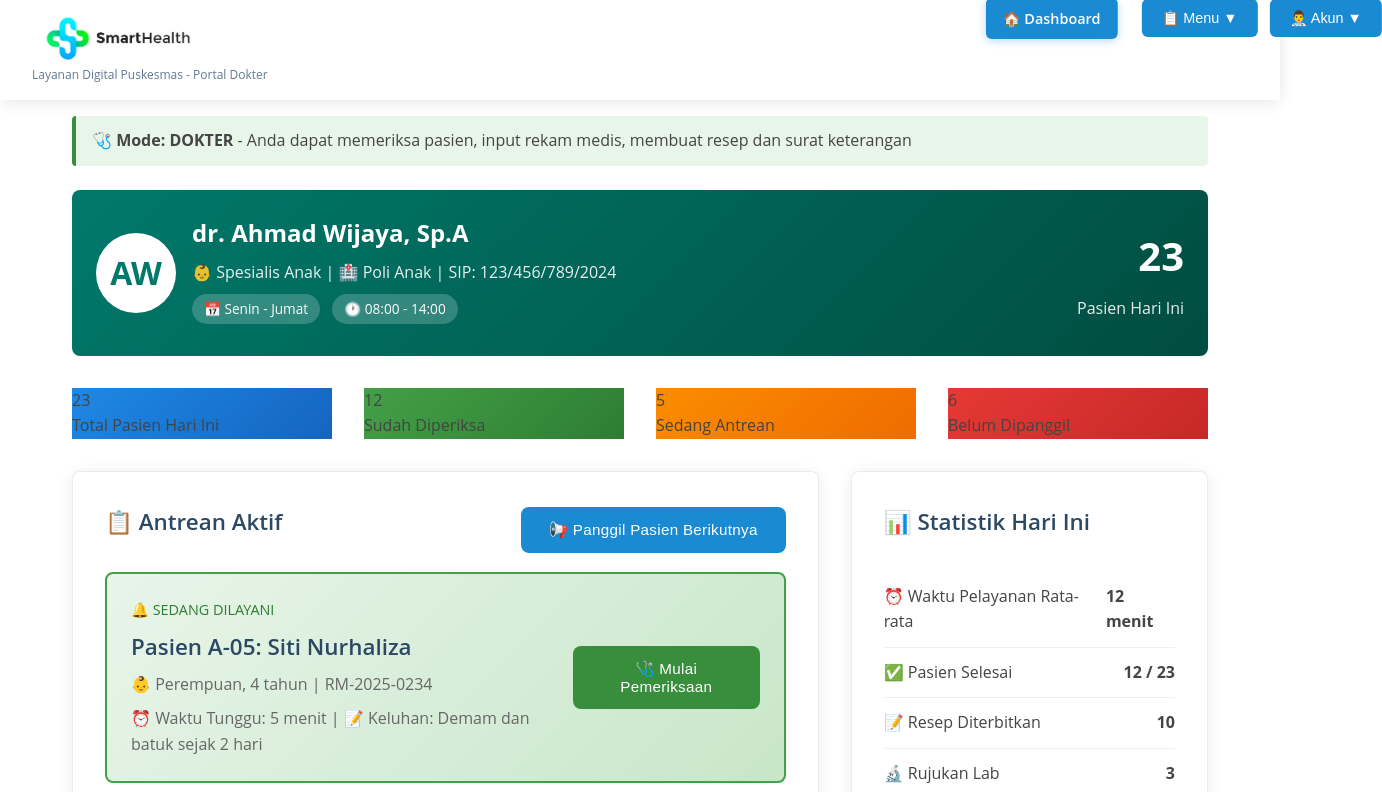
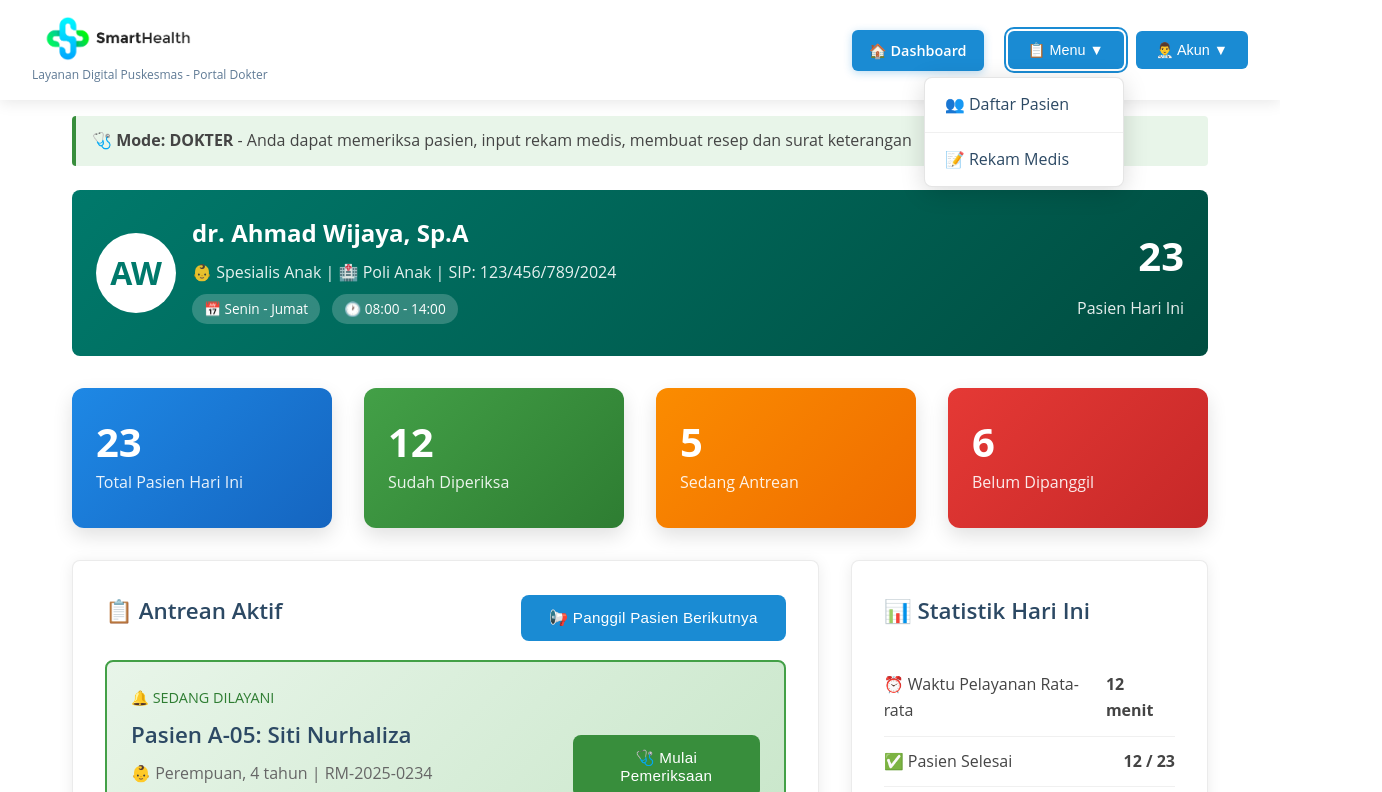
Before and after one commit to BiZaRrE96/shcs-ppl, a plain HTML site: page dokter/dashboard.html in a window 1280 px wide. Both pictures are taken after a click on the button "📋 Menu ▼". Shown: the top 792 px of the page, 1382 px wide, since content can reach past the window. Drawn offline with Linux system fonts and the light colour scheme.

Commit message:
perkara chat agent minta perbaikin header malah +200 new lines

```diff
--- a/css/style.css
+++ b/css/style.css
@@ -96,6 +96,15 @@ nav {
   margin-bottom: -4rem;
 }
 
+/* Inline header nav (role dashboards) should sit normally with padding space */
+.header-container > nav {
+  width: auto;
+  left: auto;
+  transform: none;
+  margin-bottom: 0;
+  justify-content: flex-end;
+}
+
 .nav-container {
   max-width: 100%;
   margin: 0;
@@ -243,6 +252,19 @@ nav {
   transform: translateY(0);
 }
 
+/* Allow dropdown to open via click/focus */
+.nav-dropdown:focus-within .dropdown-menu,
+.nav-dropdown.open .dropdown-menu {
+  opacity: 1;
+  visibility: visible;
+  transform: translateY(0);
+}
+
+.dropdown-toggle:focus {
+  outline: 2px solid #1a8bd3;
+  outline-offset: 2px;
+}
+
 .dropdown-menu a {
   display: flex;
   align-items: center;
@@ -423,6 +445,30 @@ main {
   grid-template-columns: repeat(auto-fit, minmax(250px, 1fr));
   gap: 2rem;
   margin-bottom: 2rem;
+}
+
+.stat-box {
+  padding: 1.5rem;
+  border-radius: 12px;
+  color: #fff;
+  box-shadow: 0 8px 20px rgba(0, 0, 0, 0.12);
+  display: flex;
+  flex-direction: column;
+  gap: 0.35rem;
+  min-height: 140px;
+  justify-content: center;
+}
+
+.stat-number {
+  font-size: 2.5rem;
+  font-weight: 700;
+  line-height: 1.1;
+}
+
+.stat-label {
+  font-size: 1rem;
+  opacity: 0.9;
+  font-weight: 500;
 }
 
 .stat-card {
--- a/dokter/dashboard.html
+++ b/dokter/dashboard.html
@@ -350,6 +350,7 @@
     <p>&copy; 2025 Smart Health Center Service. All Rights Reserved.</p>
   </footer>
 
+  <script src="../js/header-common.js"></script>
   <script>
     function callNext() {
       if (confirm('📢 Panggil pasien berikutnya (A-06)?')) {
--- a/js/header-common.js
+++ b/js/header-common.js
@@ -19,10 +19,21 @@ function toggleUserDropdown() {
   notifDropdown.classList.remove('show');
 }
 
+// Close all nav dropdowns except the provided one
+function closeNavDropdowns(exceptDropdown) {
+  document.querySelectorAll('.nav-dropdown.open').forEach(dropdown => {
+    if (dropdown === exceptDropdown) return;
+    dropdown.classList.remove('open');
+    const toggleBtn = dropdown.querySelector('.dropdown-toggle');
+    if (toggleBtn) toggleBtn.setAttribute('aria-expanded', 'false');
+  });
+}
+
 // Close dropdowns when clicking outside
 document.addEventListener('click', function(event) {
   const notifBell = document.querySelector('.notification-bell');
   const userProfile = document.getElementById('userProfile');
+  const navDropdown = event.target.closest('.nav-dropdown');
 
   if (notifBell && !notifBell.contains(event.target)) {
     const notifDropdown = document.getElementById('notificationDropdown');
@@ -33,6 +44,11 @@ document.addEventListener('click', function(event) {
     const userDropdown = document.getElementById('userDropdown');
     if (userDropdown) userDropdown.classList.remove('show');
     userProfile.classList.remove('active');
+  }
+
+  // Close nav dropdowns when clicking outside any nav dropdown
+  if (!navDropdown) {
+    closeNavDropdowns();
   }
 });
 
@@ -50,4 +66,25 @@ window.addEventListener('load', function() {
   const initials = username.split(' ').map(n => n[0]).join('').toUpperCase().substring(0, 2);
   const avatarEl = document.querySelector('.user-avatar');
   if (avatarEl) avatarEl.textContent = initials;
+
+  // Enable nav dropdown toggle via click
+  const navDropdownToggles = document.querySelectorAll('.nav-dropdown .dropdown-toggle');
+  navDropdownToggles.forEach(toggleBtn => {
+    toggleBtn.setAttribute('aria-expanded', 'false');
+    toggleBtn.addEventListener('click', function(event) {
+      event.preventDefault();
+      event.stopPropagation();
+      const parentDropdown = toggleBtn.closest('.nav-dropdown');
+      if (!parentDropdown) return;
+      const isOpen = parentDropdown.classList.contains('open');
+      if (isOpen) {
+        parentDropdown.classList.remove('open');
+        toggleBtn.setAttribute('aria-expanded', 'false');
+        return;
+      }
+      closeNavDropdowns(parentDropdown);
+      parentDropdown.classList.add('open');
+      toggleBtn.setAttribute('aria-expanded', 'true');
+    });
+  });
 });
```
Also changed, not shown: admin/dashboard.html (+1 -0 lines), admin/kelola-jadwal.html (+1 -0 lines), admin/kelola-pengguna.html (+1 -0 lines), admin/kelola-pengumuman.html (+1 -0 lines), admin/laporan.html (+1 -0 lines), admin/pengaturan.html (+1 -0 lines), dokter/daftar-pasien.html (+1 -0 lines), dokter/rekam-medis.html (+1 -0 lines), staf/daftar-antrean.html (+1 -0 lines), staf/dashboard.html (+1 -0 lines), staf/hasil-pemeriksaan.html (+1 -0 lines), staf/kelola-antrean.html (+1 -0 lines), staf/validasi-surat.html (+1 -0 lines).
